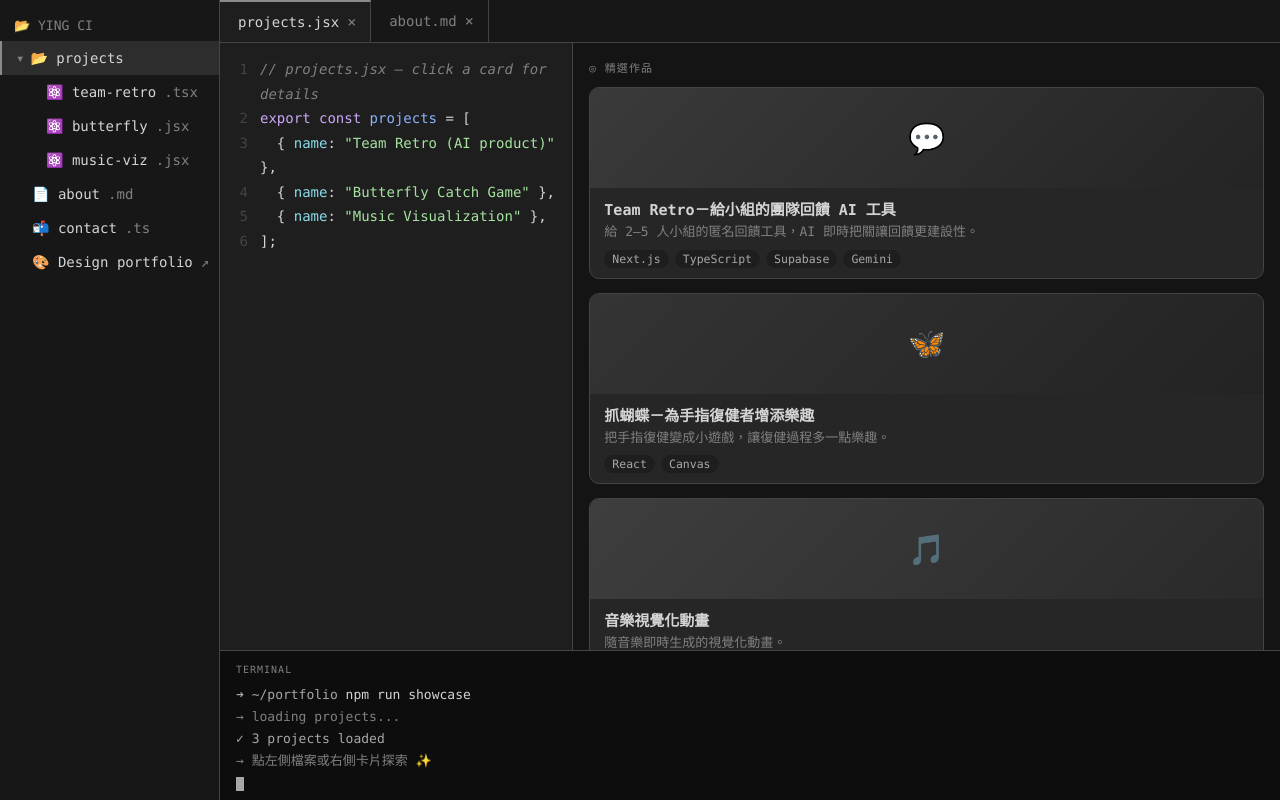
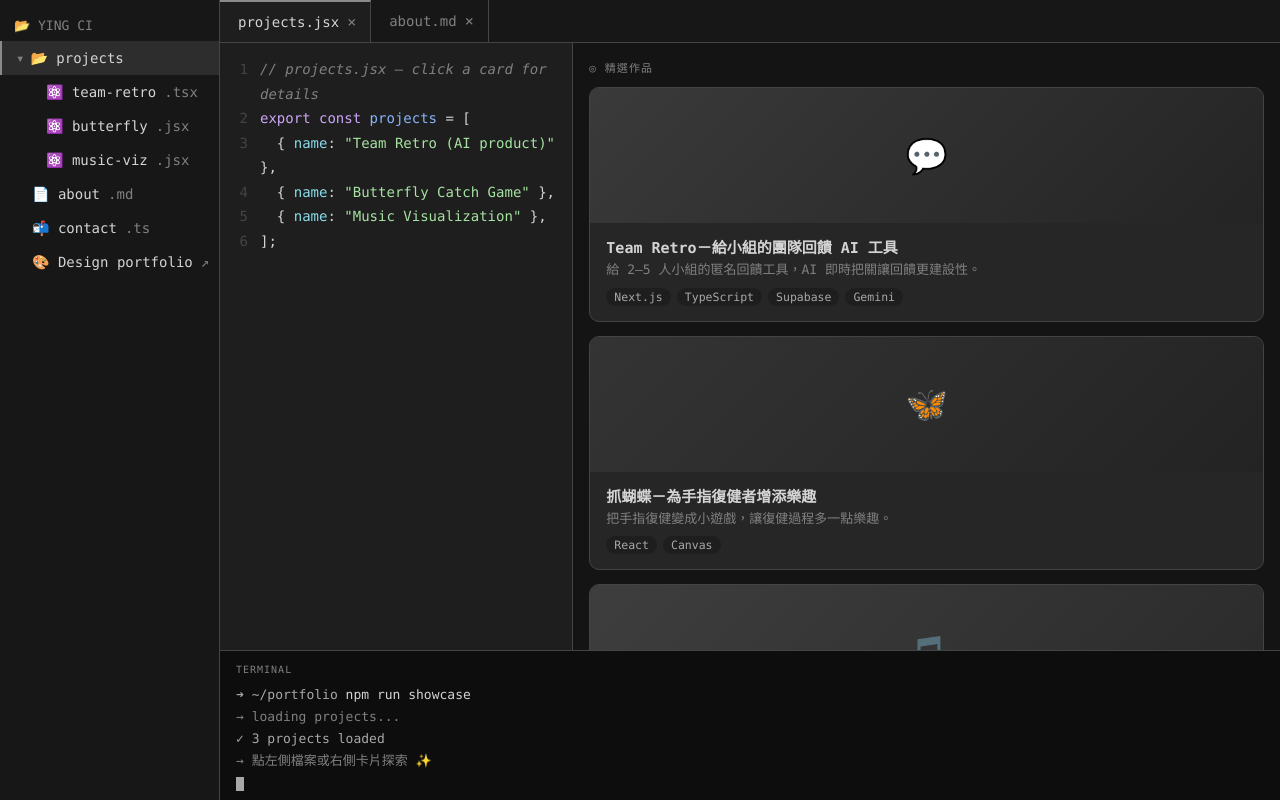
Before and after one commit to iiamriiita/portfolio, a React (Vite) app: page / in a window 1280 px wide. Built offline with nearby package versions, Linux system fonts and the light colour scheme.

Commit message:
Make project cards slightly taller
Thumbnail 100 -> 135px (emoji 30 -> 34) and roomier card body padding.

Co-Authored-By: Claude Opus 4.8 <noreply@anthropic.com>
Claude-Session: https://claude.ai/code/session_01GT3sm79uZRGhUQUZr5W3Q4

```diff
--- a/src/Portfolio.jsx
+++ b/src/Portfolio.jsx
@@ -368,7 +368,7 @@ function PCard({ p, onClick }) {
       style={{ ...S.pcard, transform: hover ? "translateY(-3px)" : "none", borderColor: hover ? "#8a8a8a" : "#444444" }}
     >
       <div style={{ ...S.thumb, background: p.grad }}>{p.emoji}</div>
-      <div style={{ padding: "10px 14px" }}>
+      <div style={{ padding: "13px 16px 15px" }}>
         <h4 style={S.pcardH}>{p.name}</h4>
         <p style={S.pcardP}>{p.short}</p>
         <div style={S.stRow}>{p.tags.map((t) => (<span key={t} style={S.st}>{t}</span>))}</div>
@@ -434,7 +434,7 @@ const S = {
   preview: { overflowY: "auto", background: "#141414", padding: 16 },
   phead: { fontSize: 11, color: "#808080", textTransform: "uppercase", letterSpacing: ".1em", marginBottom: 12 },
   pcard: { background: "#262626", border: "1px solid #444444", borderRadius: 10, overflow: "hidden", marginBottom: 14, cursor: "pointer", transition: "transform .18s, border-color .18s" },
-  thumb: { height: 100, display: "flex", alignItems: "center", justifyContent: "center", fontSize: 30 },
+  thumb: { height: 135, display: "flex", alignItems: "center", justifyContent: "center", fontSize: 34 },
   pcardH: { fontSize: 15, color: "#d4d4d4", marginBottom: 3 },
   pcardP: { fontSize: 13, color: "#808080", lineHeight: 1.5 },
   stRow: { display: "flex", gap: 6, marginTop: 8, flexWrap: "wrap" },
```
